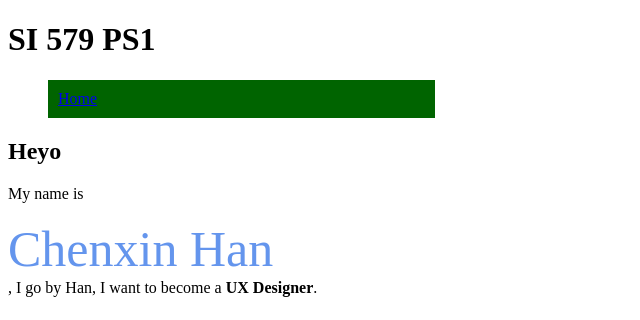
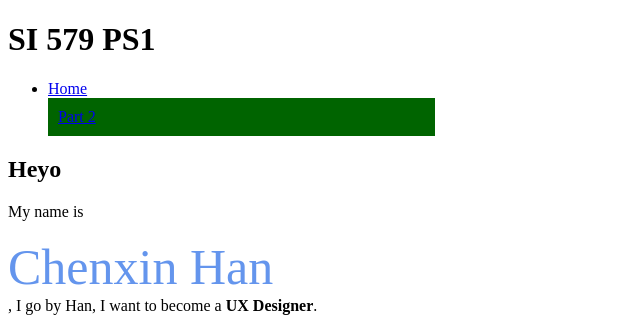
Before and after one commit to hanchinshin/579ps2-part1, a plain HTML site: page index.html in a window 1280 px wide. Shown: the top 320 px of the page, without its empty margins (0-640 px from the left). Drawn offline with Linux system fonts and the light colour scheme.

Commit message:
Add files via upload

```diff
--- a/index.html
+++ b/index.html
@@ -10,7 +10,8 @@
       <h1>SI 579 PS1</h1>
       <nav>
           <ul>
-              <li class="menuItem"><a href="index.html">Home</a></li>
+              <li><a href="index.html">Home</a></li>
+              <li class="menuItem"><a href="https://hanchinshin.github.io/579ps2-part2/">Part 2</a></li>
            </ul>
       </nav>
   </header>
```
